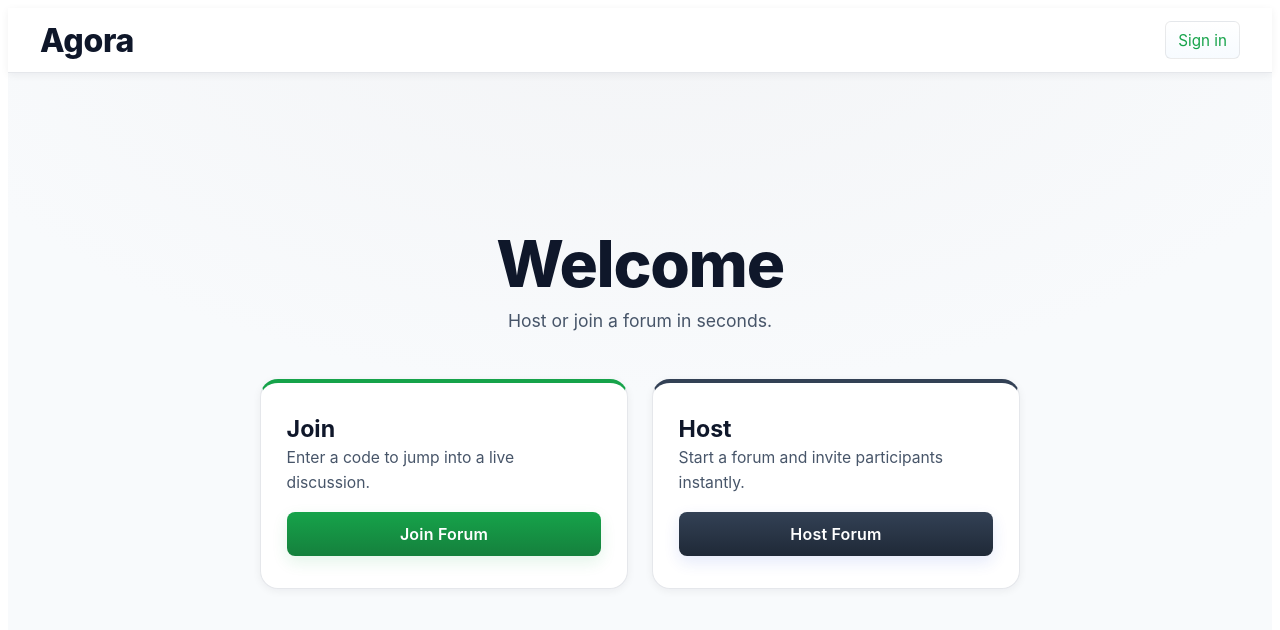
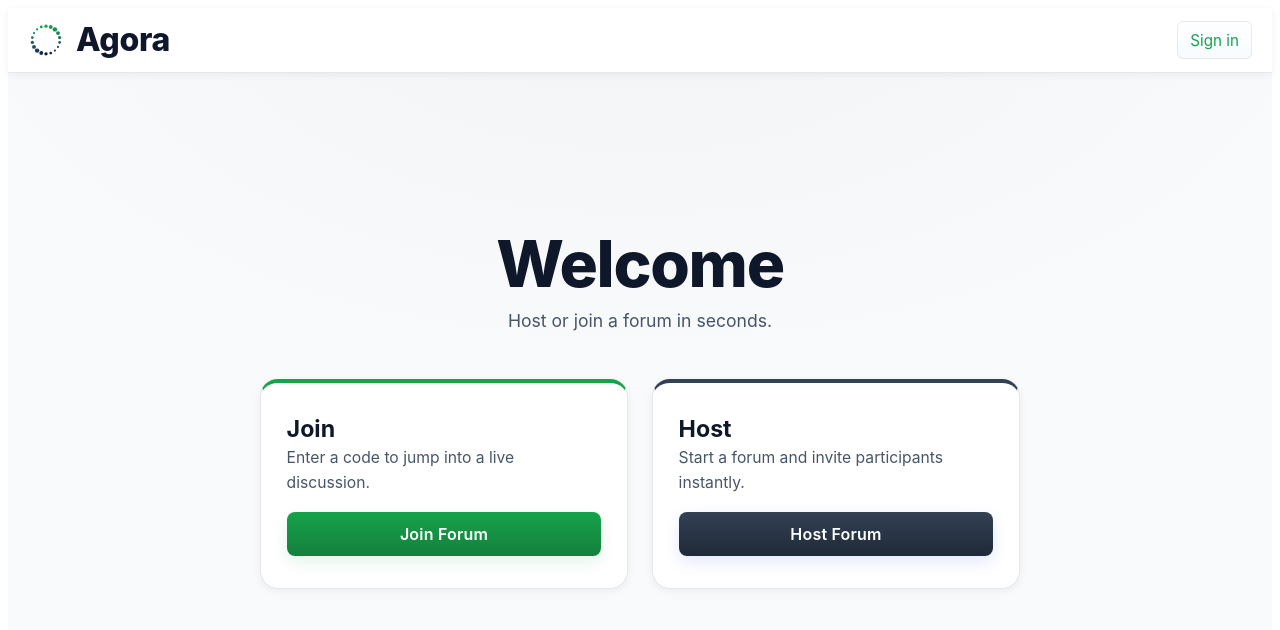
Before and after one commit to TXST-Agora/Agora, a React (Vite) app in the folder apps/frontend/: page / in a window 1280 px wide. Shown: the top 630 px of the page. Built offline with nearby package versions, Linux system fonts and the light colour scheme; no server answers.

Commit message:
SCRUM-31 adding favicon and logo.

```diff
--- a/apps/frontend/index.html
+++ b/apps/frontend/index.html
@@ -3,6 +3,7 @@
   <head>
     <meta charset="UTF-8" />
     <meta name="viewport" content="width=device-width, initial-scale=1.0" />
+    <link rel="icon" type="image/svg+xml" href="/favicon.svg" />
     <title>Agora</title>
   </head>
   <body>
--- /dev/null
+++ b/apps/frontend/src/components/AgoraLogo.tsx
@@ -0,0 +1,61 @@
+/**
+ * Agora Logo SVG Component
+ */
+
+type AgoraLogoProps = {
+  width?: number | string;
+  height?: number | string;
+  className?: string;
+};
+
+export const AgoraLogo = ({ width = 40, height = 40, className }: AgoraLogoProps) => {
+  return (
+    <svg
+      width={width}
+      height={height}
+      viewBox="0 0 260 260"
+      xmlns="http://www.w3.org/2000/svg"
+      className={className}
+      aria-label="Agora Logo"
+    >
+      <g>
+        {/* 0: top green */}
+        <circle cx="130.0" cy="30.0" r="12" fill="#16a34a" />
+        {/* 1 */}
+        <circle cx="164.2" cy="36.0" r="14" fill="#199a4a" />
+        {/* 2 */}
+        <circle cx="194.3" cy="53.4" r="16" fill="#1c8f4c" />
+        {/* 3 */}
+        <circle cx="216.6" cy="80.0" r="14" fill="#1f824f" />
+        {/* 4 */}
+        <circle cx="228.5" cy="112.6" r="12" fill="#237555" />
+        {/* 5 */}
+        <circle cx="228.5" cy="147.4" r="10" fill="#235f5f" />
+        {/* 6 */}
+        <circle cx="216.6" cy="180.0" r="8" fill="#214c63" />
+        {/* 7 */}
+        <circle cx="194.3" cy="206.6" r="8" fill="#1c385f" />
+        {/* 8 */}
+        <circle cx="164.2" cy="224.0" r="10" fill="#142650" />
+        {/* 9: bottom navy */}
+        <circle cx="130.0" cy="230.0" r="12" fill="#0f172a" />
+        {/* 10 */}
+        <circle cx="95.8" cy="224.0" r="14" fill="#142650" />
+        {/* 11 */}
+        <circle cx="65.7" cy="206.6" r="16" fill="#1c385f" />
+        {/* 12 */}
+        <circle cx="43.4" cy="180.0" r="14" fill="#214c63" />
+        {/* 13 */}
+        <circle cx="31.5" cy="147.4" r="12" fill="#235f5f" />
+        {/* 14 */}
+        <circle cx="31.5" cy="112.6" r="10" fill="#237555" />
+        {/* 15 */}
+        <circle cx="43.4" cy="80.0" r="8" fill="#1f824f" />
+        {/* 16 */}
+        <circle cx="65.7" cy="53.4" r="8" fill="#1c8f4c" />
+        {/* 17 */}
+        <circle cx="95.8" cy="36.0" r="10" fill="#199a4a" />
+      </g>
+    </svg>
+  );
+};
--- a/apps/frontend/src/components/Navbar.css
+++ b/apps/frontend/src/components/Navbar.css
@@ -8,9 +8,9 @@
   }
 
   .navbar-container {
-    max-width: 1200px; margin: 0 auto;
+    width: 100%;
     /* key: real vertical padding */
-    padding: 0 20px;
+    padding: 0;
     height: 64px;                 /* lock height */
     display: flex; align-items: center; justify-content: space-between;
   }
@@ -22,6 +22,22 @@
     font-family: -apple-system,BlinkMacSystemFont,"Segoe UI","Roboto","Oxygen","Ubuntu","Cantarell","Fira Sans","Droid Sans","Helvetica Neue",sans-serif;
     letter-spacing: -0.01em;
     color: var(--text);
+    display: flex;
+    align-items: center;
+    gap: 12px;
+    padding-left: 20px;
+  }
+
+  .signin-btn {
+    margin-right: 20px;
+  }
+
+  .navbar-logo {
+    flex-shrink: 0;
+  }
+
+  .navbar-brand-text {
+    line-height: 1;
   }
 
   .navbar-actions { display: flex; gap: 8px; }
--- a/apps/frontend/src/components/Navbar.tsx
+++ b/apps/frontend/src/components/Navbar.tsx
@@ -1,4 +1,5 @@
 import "./Navbar.css";
+import { AgoraLogo } from "./AgoraLogo";
 
 const Navbar = () => {
 
@@ -14,7 +15,8 @@ const Navbar = () => {
     <nav className="navbar">
       <div className="navbar-container">
         <div className="navbar-brand" onClick={handleHomeClick} style={{ cursor: 'pointer' }}>
-          Agora
+          <AgoraLogo width={36} height={36} className="navbar-logo" />
+          <span className="navbar-brand-text">Agora</span>
         </div>
         <button
           className="signin-btn btn-nav"
```
Also changed, not shown: apps/frontend/public/favicon.svg (added).
